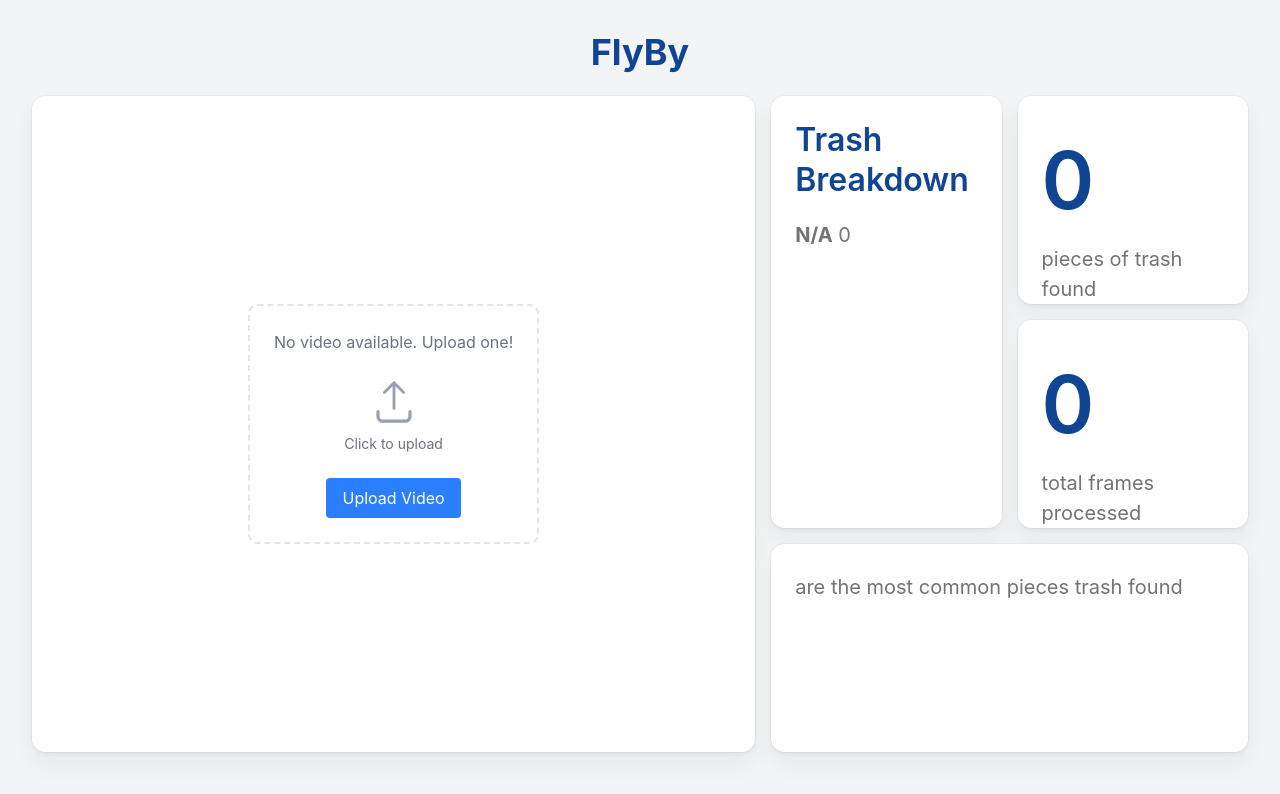
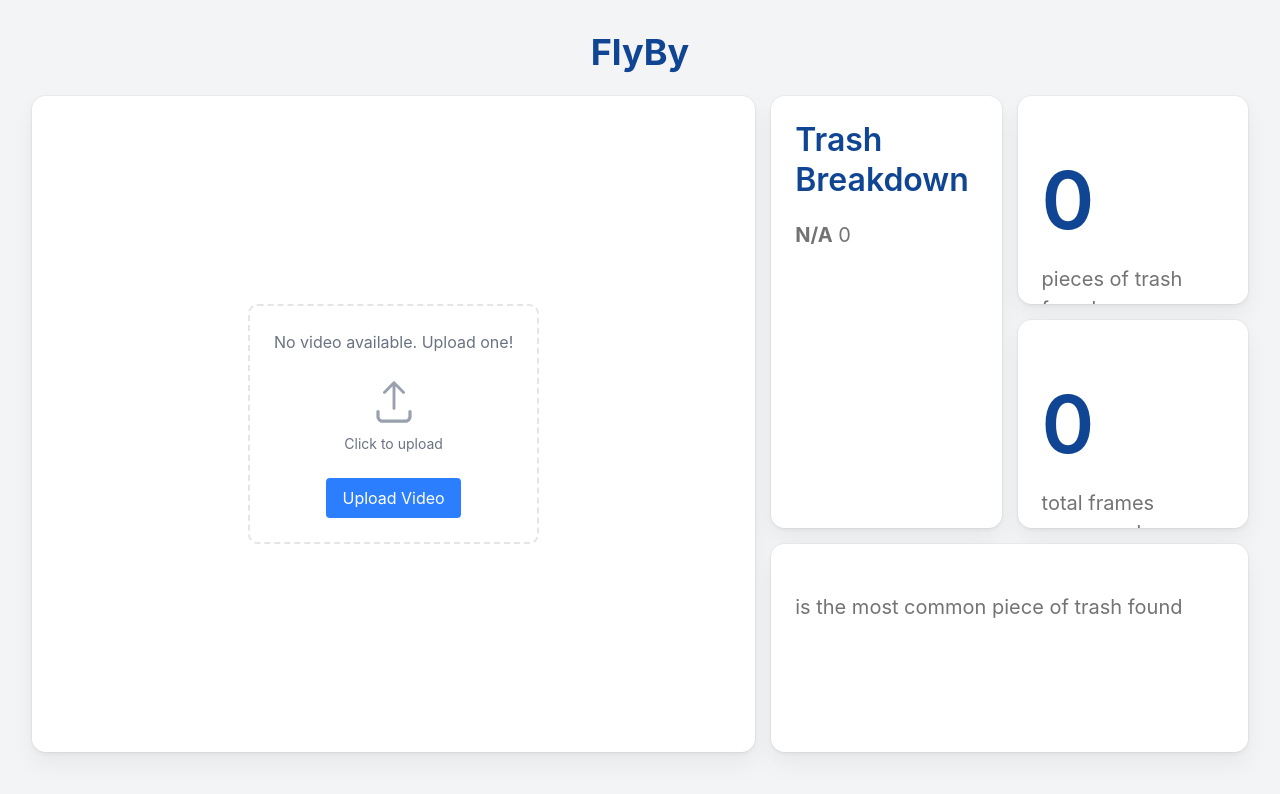
Before and after one commit to LawrenceMiao/FlyBy, a React (Vite) app in the folder react-app/: page / in a window 1280 px wide. Shown: the top 794 px of the page. Built offline with nearby package versions, Linux system fonts and the light colour scheme.

Commit message:
bentocard

```diff
--- a/react-app/src/App.tsx
+++ b/react-app/src/App.tsx
@@ -1,6 +1,6 @@
 import { cn } from "@/lib/utils";
 import { useState } from "react";
-import { BentoGrid } from "@/components/magicui/bento-grid";
+import { BentoCard, BentoGrid } from "@/components/magicui/bento-grid";
 import VideoPlayer from "@/components/VideoPlayer";
 
 export default function App() {
@@ -24,6 +24,24 @@ export default function App() {
 
     return mostCommonObject;
   }
+
+  const dashboardData = [
+    {
+      value: data["Total tracked objects"],
+      description: "pieces of trash found",
+      className: "lg:row-start-1 lg:row-end-2 lg:col-start-5 lg:col-end-5 md:row-start-4 md:row-end-5 md:col-start-4 md:col-end-6 row-start-4 row-end-5 col-start-4 col-end-6",
+    },
+    {
+      value: data["Frames processed"],
+      description: "total frames processed",
+      className: "lg:row-start-2 lg:row-end-3 lg:col-start-5 lg:col-end-5 md:row-start-5 md:row-end-6 md:col-start-4 md:col-end-6 row-start-3 row-end-4 col-start-4 col-end-6",
+    },
+    {
+      value: findMostCommonObject(data),
+      description: "is the most common piece of trash found",
+      className: "lg:row-start-3 lg:row-end-4 lg:col-start-4 lg:col-end-6 md:row-start-6 md:row-end-7 md:col-start-1 md:col-end-6 row-start-5 row-end-6 col-start-1 col-end-6",
+    },
+  ]
 
   return (
     <div className="flex flex-col items-center justify-center min-h-screen bg-gray-100 pt-4">
@@ -70,62 +88,14 @@ export default function App() {
           </div>
         </div>
 
-        {/* Total Tracked Objects */}
-        <div
-          className={cn(
-            "group relative col-span-3 flex flex-col justify-between overflow-hidden rounded-xl",
-            "bg-background [box-shadow:0_0_0_1px_rgba(0,0,0,.03),0_2px_4px_rgba(0,0,0,.05),0_12px_24px_rgba(0,0,0,.05)]",
-
-            "lg:row-start-1 lg:row-end-2 lg:col-start-5 lg:col-end-5",
-            "md:row-start-4 md:row-end-5 md:col-start-4 md:col-end-6",
-            "row-start-4 row-end-5 col-start-4 col-end-6",
-          )}
-        >
-          <div className="pointer-events-none z-10 flex flex-col gap-1 p-6 ">
-            <h3 className="text-[4rem] md:text-[5rem] font-semibold text-[#0f4592]">
-              {data["Total tracked objects"]}
-            </h3>
-            <p className="max-w-lg text-neutral-500 text-[1.25rem]">pieces of trash found</p>
-          </div>
-        </div>
-
-        {/* Total Frames Processed */}
-        <div
-          className={cn(
-            "group relative col-span-3 flex flex-col justify-between overflow-hidden rounded-xl",
-            "bg-background [box-shadow:0_0_0_1px_rgba(0,0,0,.03),0_2px_4px_rgba(0,0,0,.05),0_12px_24px_rgba(0,0,0,.05)]",
-
-            "lg:row-start-2 lg:row-end-3 lg:col-start-5 lg:col-end-5",
-            "md:row-start-5 md:row-end-6 md:col-start-4 md:col-end-6",
-            "row-start-3 row-end-4 col-start-4 col-end-6",
-          )}
-        >
-          <div className="pointer-events-none z-10 flex flex-col gap-1 p-6 ">
-            <h3 className="text-[4rem] md:text-[5rem] font-semibold text-[#0f4592]">
-              {data["Frames processed"]}
-            </h3>
-            <p className="max-w-lg text-neutral-500 text-[1.25rem]">total frames processed</p>
-          </div>
-        </div>
-
-        {/* Most Common Object */}
-        <div
-          className={cn(
-            "group relative col-span-3 flex flex-col justify-between overflow-hidden rounded-xl",
-            "bg-background [box-shadow:0_0_0_1px_rgba(0,0,0,.03),0_2px_4px_rgba(0,0,0,.05),0_12px_24px_rgba(0,0,0,.05)]",
-
-            "lg:row-start-3 lg:row-end-4 lg:col-start-4 lg:col-end-6",
-            "md:row-start-6 md:row-end-7 md:col-start-1 md:col-end-6",
-            "row-start-5 row-end-6 col-start-1 col-end-6",
-          )}
-        >
-          <div className="pointer-events-none z-10 flex flex-col gap-1 p-6 ">
-            <h3 className="text-[4rem] font-semibold text-[#0f4592]">
-              {findMostCommonObject(data)}
-            </h3>
-            <p className="max-w-lg text-neutral-500 text-[1.25rem]">are the most common pieces trash found</p>
-          </div>
-        </div>
+        {dashboardData.map((item, index) => (
+          <BentoCard
+            key={index}
+            value={item.value}
+            description={item.description}
+            className={item.className}
+          />
+        ))}
       </BentoGrid>
 
     </div>
--- a/react-app/src/components/magicui/bento-grid.tsx
+++ b/react-app/src/components/magicui/bento-grid.tsx
@@ -3,6 +3,12 @@ import { cn } from "@/lib/utils";
 
 interface BentoGridProps extends ComponentPropsWithoutRef<"div"> {
   children: ReactNode;
+  className?: string;
+}
+
+interface BentoCardProps extends ComponentPropsWithoutRef<"div"> {
+  value: string | number | null;
+  description: string;
   className?: string;
 }
 
@@ -20,4 +26,21 @@ const BentoGrid = ({ children, className, ...props }: BentoGridProps) => {
   );
 };
 
-export { BentoGrid };
+const BentoCard = ({ title, value, description, className, ...props }: BentoCardProps) => (
+  <div
+    className={cn(
+      "group relative col-span-3 flex flex-col justify-between overflow-hidden rounded-xl",
+      "bg-background [box-shadow:0_0_0_1px_rgba(0,0,0,.03),0_2px_4px_rgba(0,0,0,.05),0_12px_24px_rgba(0,0,0,.05)]",
+      className,
+    )}
+    {...props}
+  >
+    <div className="pointer-events-none z-10 flex flex-col gap-1 p-6">
+      <h3 className="text-[2rem] font-semibold text-[#0f4592] leading-tight mb-4">{title}</h3>
+      <h3 className="text-[4rem] md:text-[5rem] font-semibold text-[#0f4592]">{value}</h3>
+      <p className="max-w-lg text-neutral-500 text-[1.25rem]">{description}</p>
+    </div>
+  </div>
+);
+
+export { BentoCard, BentoGrid };
```
